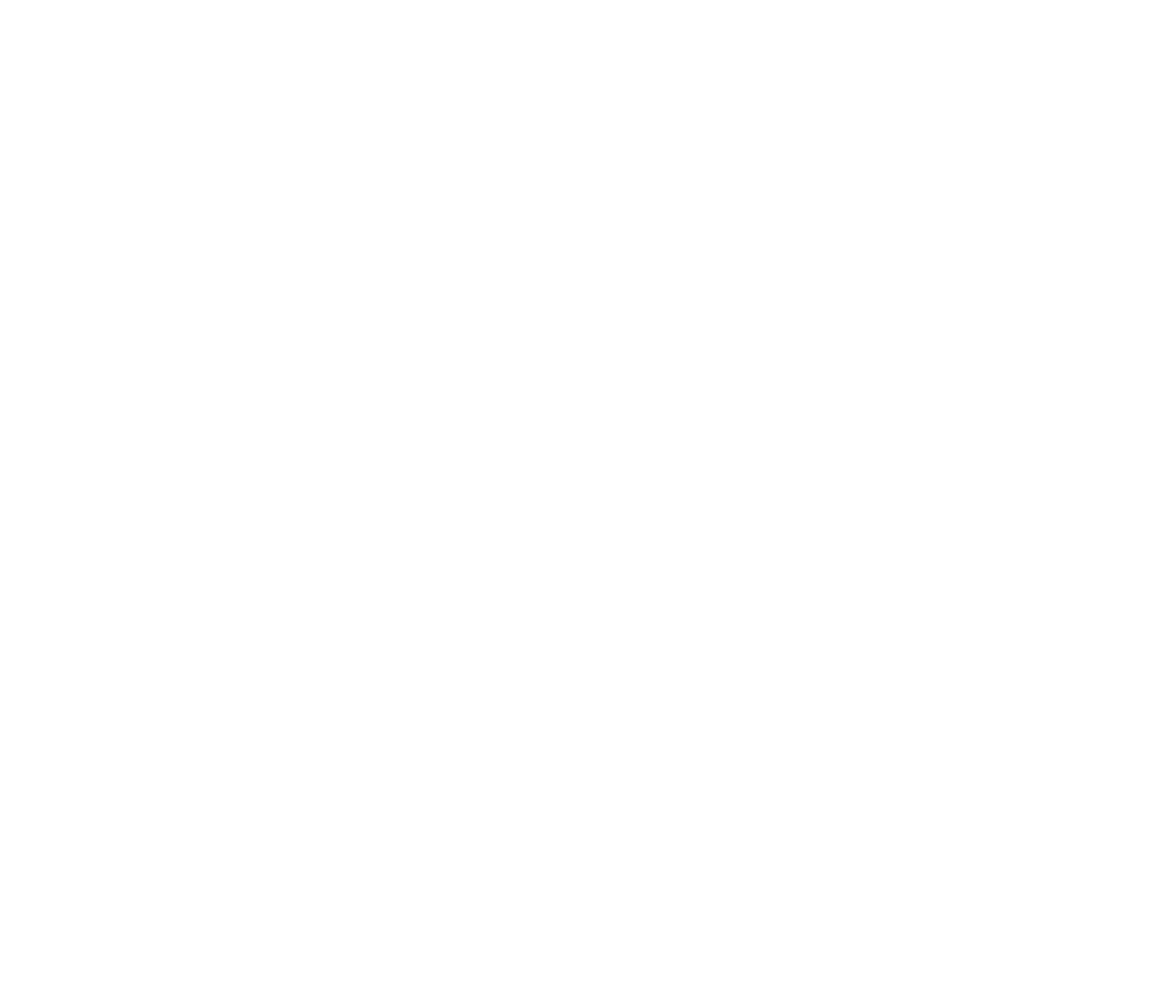
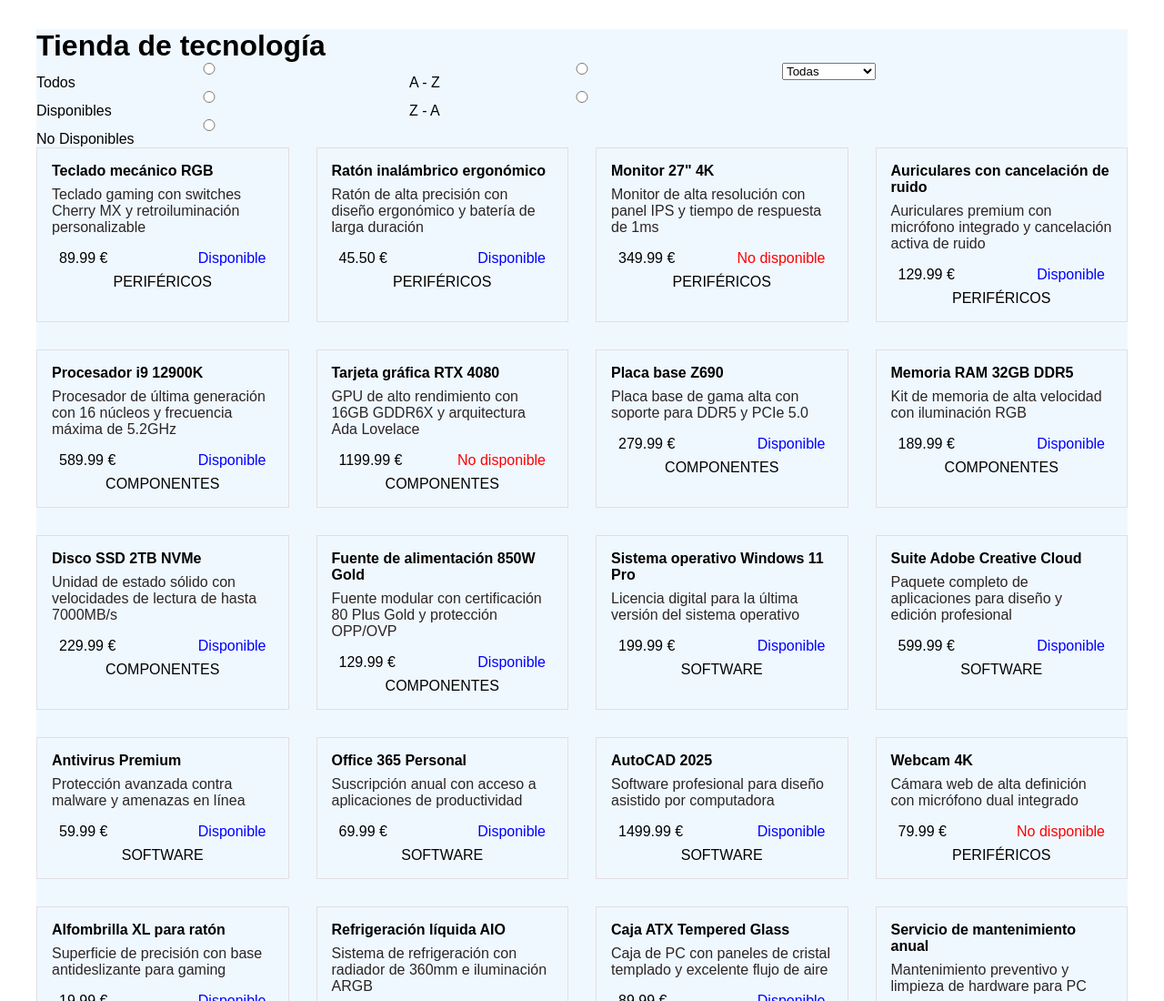
Before and after one commit to AntoniaPuertas/busquedas, a plain HTML site: page index.html in a window 1280 px wide. Shown: the top 1100 px of the page at 91% size. Before the commit the page ends 800 px from the top, so only its background shows below. Drawn offline with Linux system fonts and the light colour scheme.

Commit message:
en proceso

```diff
--- /dev/null
+++ b/css/estilos.css
@@ -0,0 +1,60 @@
+*{
+    margin: 0;
+    padding: 0;
+    box-sizing: border-box;
+}
+
+body{
+    font-family: Arial, Helvetica, sans-serif;
+}
+
+.container{
+    max-width: 1200px;
+    margin: 2rem auto;
+    background-color: aliceblue;
+}
+
+#productos{
+    display: grid;
+    grid-template-columns: repeat(4, 1fr);
+    gap: 30px;
+}
+.card-producto{
+    border: 1px solid #cdb7b766;
+    padding: 1rem;
+}
+.card-nombre{
+    font-weight: bold;
+}
+.card-descripcion{
+    margin: 0.5rem 0;
+    color: #2b2525;
+}
+.card-precio{
+    padding: 0.5rem;
+    display: flex;
+    justify-content: space-between;
+}
+.card-categoria{
+    text-align: center;
+    text-transform: uppercase;
+}
+.azul{
+    color: blue;
+}
+.rojo{
+    color: red;
+}
+.controles {
+    display: grid;
+    grid-template-columns: repeat(3, 1fr);
+    gap: 30px;
+}
+.botones,
+.ordenar {
+    display: flex;
+    flex-direction: column;
+}
+.categorias option{
+    text-transform: capitalize;
+}
--- a/index.html
+++ b/index.html
@@ -4,8 +4,42 @@
     <meta charset="UTF-8">
     <meta name="viewport" content="width=device-width, initial-scale=1.0">
     <title>Búsquedas</title>
+    <link rel="stylesheet" href="css/estilos.css">
 </head>
 <body>
+    <div class="container">
+        <h1>Tienda de tecnología</h1>
+        <div class="controles">
+            <div class="botones">
+                <input type="radio" id="todos" name="filtrar">
+                <label for="todos">Todos</label>
 
+                <input type="radio" id="disponibles" name="filtrar">
+                <label for="disponibles">Disponibles</label>
+
+                <input type="radio" id="no_disponibles" name="filtrar">
+                <label for="no_disponibles">No Disponibles</label>
+            </div>
+            <div class="ordenar">
+                <input type="radio" id="ordenar-alfabetico" name="ordenar">
+                <label for="ordenar-alfabetico">A - Z</label>
+
+                <input type="radio" id="ordenar-alfabetico-inverso" name="ordenar">
+                <label for="ordenar-alfabetico-inverso">Z - A</label>
+            </div>
+            <div class="categorias" id="categorias">
+                <select id="select_categorias">
+
+                </select>
+            </div>
+        </div>
+
+        <div id="productos">
+
+        </div>
+    </div>
+    <script type="module" src="js/productos-tecnologia.js"></script>
+
+    <script type="module" src="js/funciones.js"></script>
 </body>
 </html>
--- a/js/funciones.js
+++ b/js/funciones.js
@@ -0,0 +1,89 @@
+import { productos }  from './productos-tecnologia.js';
+
+//mostrar los datos por consola
+console.log(productos);
+
+function mostrarDatos(datos){
+    document.getElementById("productos").innerHTML = datos.map(producto =>
+        `
+            <div class="card-producto">
+                <p class="card-nombre">${producto.nombre}</p>
+                <p class="card-descripcion">${producto.descripcion}</p>
+                <div class="card-precio">
+                    <p>${producto.precio.toFixed(2)} €</p>
+                    <p class="${(producto.disponible)? "azul" : "rojo"}">
+                    ${(producto.disponible)? "Disponible" : "No disponible"}
+                    </p>
+                </div>
+                <p class="card-categoria">${producto.categoria}</p>
+            </div>
+        `
+    ).join('');
+}
+
+function mostrarCategorias(){
+
+    let listaCategorias = [...new Set(productos.map(producto => producto.categoria))];
+    //agrego la categoría todas
+    listaCategorias = ["Todas", ...listaCategorias];
+
+    //listaCategorias.unshift("Todas");
+
+    //Set() es un tipo de dato que puede contener múltiples elementos pero sin repetir
+    // const categoriasSet = new Set();
+    // productos.forEach(producto => {
+    //     categoriasSet.add(producto.categoria);
+    // });
+
+    document.getElementById("select_categorias").innerHTML = listaCategorias.map(categoria =>
+        `
+        <option value="${categoria}">${categoria}</option>
+        `
+    ).join('');
+}
+
+mostrarCategorias();
+mostrarDatos(productos);
+
+document.getElementById("disponibles").addEventListener('click', () => {
+    //crear un array que contenga solo los productos disponibles
+    const listaDisponibles = productos.filter(producto => producto.disponible);
+    //mostrardatos con ese array
+    mostrarDatos(listaDisponibles);
+})
+
+document.getElementById("no_disponibles").addEventListener('click', () => {
+    //crear un array que contenga solo los productos disponibles
+    const listaDisponibles = productos.filter(producto => !producto.disponible);
+    //mostrardatos con ese array
+    mostrarDatos(listaDisponibles);
+})
+
+document.getElementById("todos").addEventListener('click', () => {
+    //mostrardatos con ese array
+    mostrarDatos(productos);
+})
+
+document.getElementById("ordenar-alfabetico").addEventListener('click', () => {
+    const productosOrdenados = [...productos];
+
+    // Ordenamos la copia por nombre (orden alfabético ascendente)
+    //"Hola".localeCompare("adiós")
+    //localeCompare compara dos cadenas de texto sin tener en cuenta los acentos
+    //devuelve -1 si la primera cadena debe ir antes que la segunda
+    //devuelve 1 si la segunda cadena debe ir antes que la primera
+    //devuelve 0 si ambas cadenas son iguales
+    productosOrdenados.sort((producto1, producto2) => {
+        return producto1.nombre.localeCompare(producto2.nombre);
+    });
+    mostrarDatos(productosOrdenados);
+})
+
+document.getElementById("ordenar-alfabetico-inverso").addEventListener('click', () => {
+    const productosOrdenados = [...productos];
+
+    productosOrdenados.sort((producto1, producto2) => {
+        return producto2.nombre.localeCompare(producto1.nombre);
+    });
+    mostrarDatos(productosOrdenados);
+})
--- a/js/productos-tecnologia.js
+++ b/js/productos-tecnologia.js
@@ -1,5 +1,5 @@
 // Array de productos tecnológicos
-const productos = [
+export const productos = [
   {
     id: 1,
     nombre: "Teclado mecánico RGB",
```
